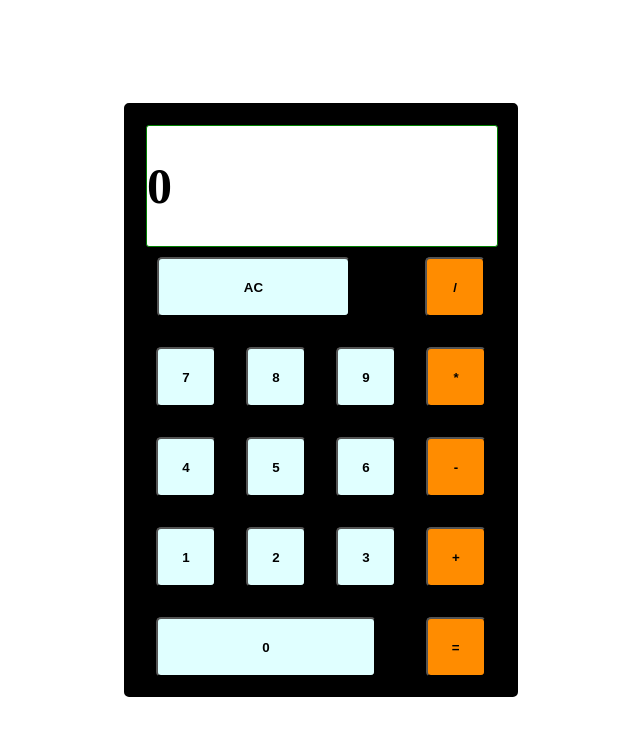
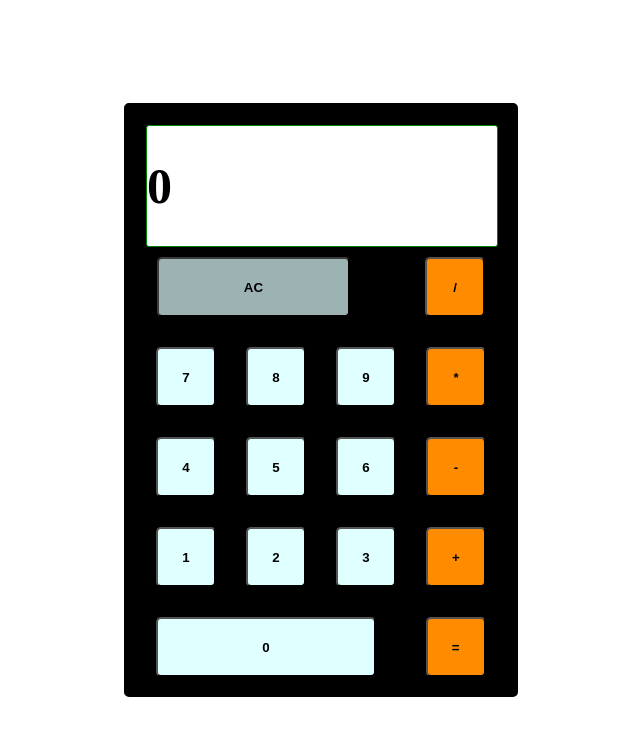
Before and after one commit to CheraHamza/Calculator, a plain HTML site: page index.html in a window 1280 px wide. In both pictures the pointer is over the button "AC". Shown: the whole page, without its empty margins (319-959 px from the left). Drawn offline with Linux system fonts and the light colour scheme.

Commit message:
effect when hovering over buttons

```diff
--- a/stylesheet.css
+++ b/stylesheet.css
@@ -48,6 +48,10 @@ button{
     font-weight: bold;
 }
 
+button:hover{
+    opacity: 0.7;
+}
+
 .num0{
     padding: 20px 104px;
      margin-right: 20px;
```
